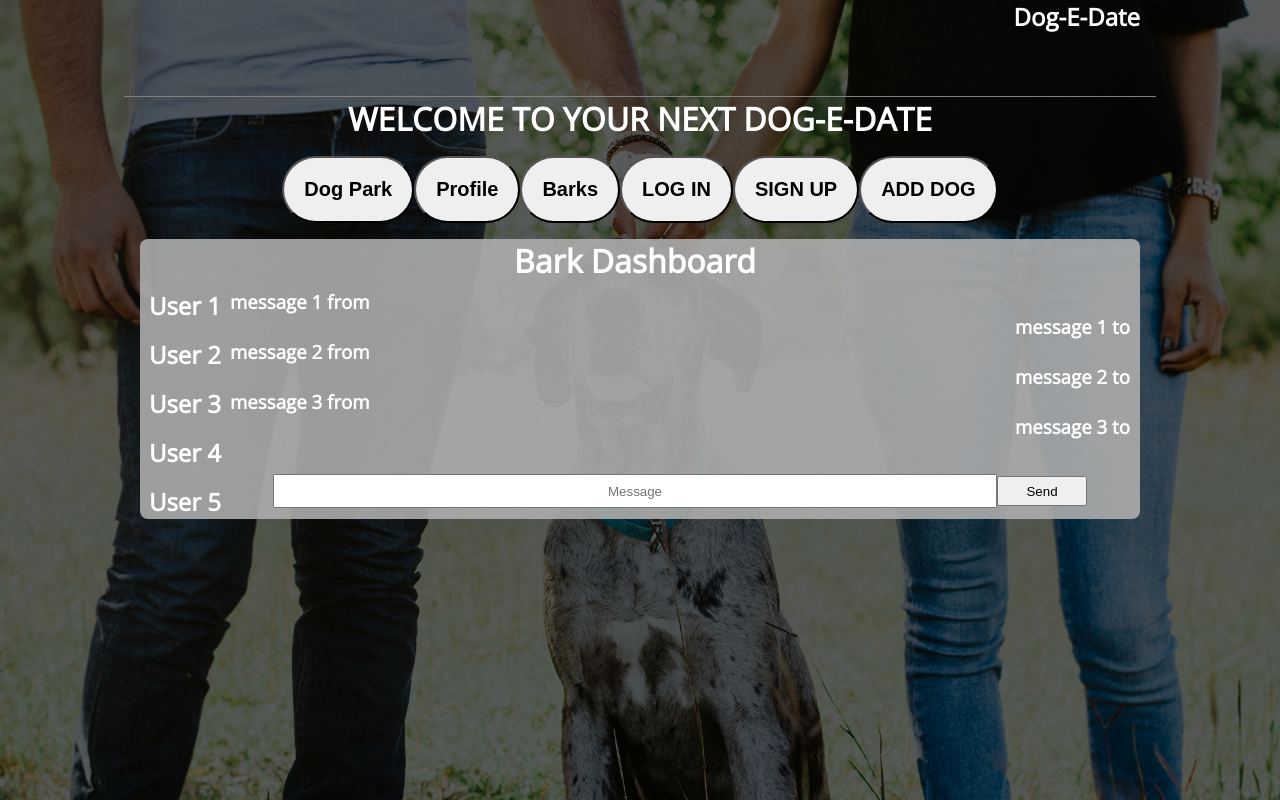
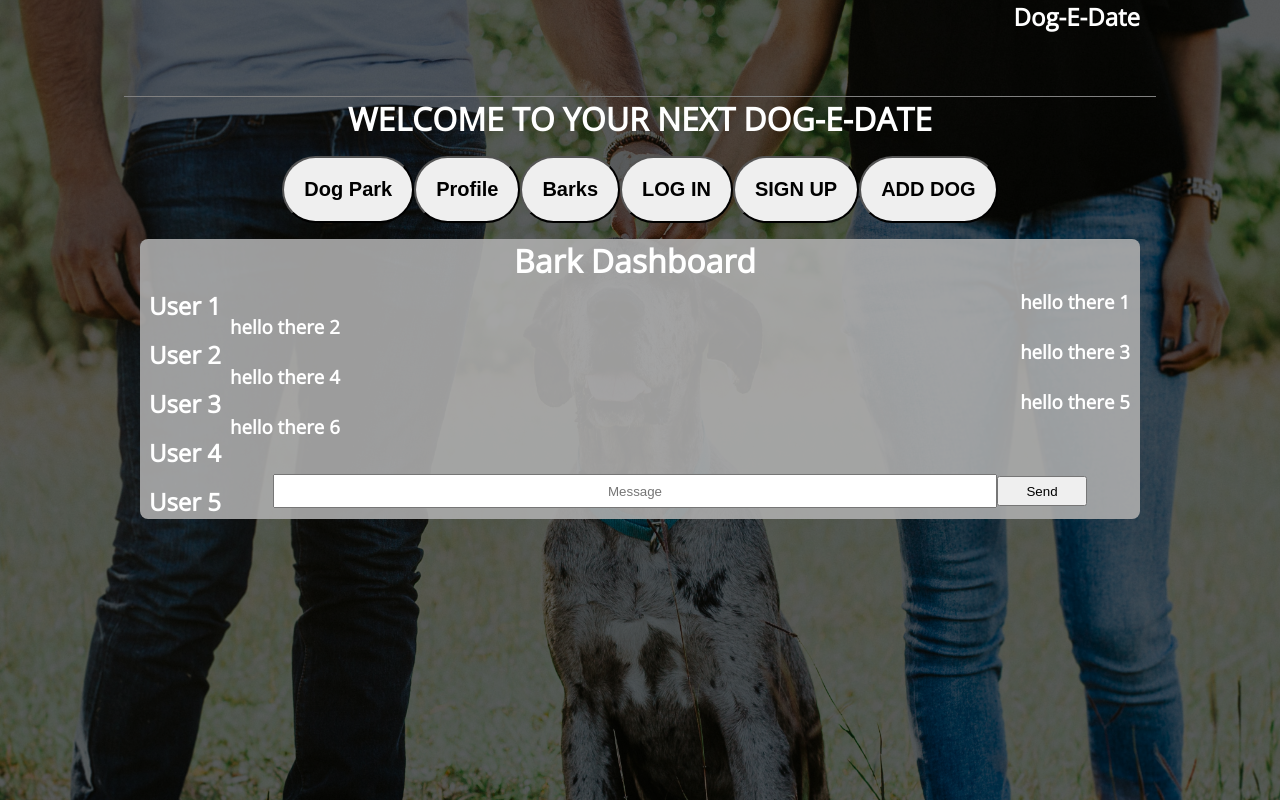
Before and after one commit to secondaryfun/dog-e-date-web, a React (Create React App) app in the folder dog-e-date-app/: page /bark in a window 1280 px wide. Built offline with nearby package versions, Linux system fonts and the light colour scheme; no server answers.

Commit message:
more bark functionality

```diff
--- a/dog-e-date-app/src/components/Barks.js
+++ b/dog-e-date-app/src/components/Barks.js
@@ -1,7 +1,26 @@
 import React, { Component } from 'react';
 import './Barks.css';
 
-
+let yourMessages = [
+    {
+        text: "hello there 1"
+    },
+    {
+        text: "hello there 2"
+    },
+    {
+        text: "hello there 3"
+    },
+    {
+        text: "hello there 4"
+    },
+    {
+        text: "hello there 5"
+    },
+    {
+        text: "hello there 6"
+    }
+]
 
 export default class App extends Component {
 
@@ -12,6 +31,29 @@ export default class App extends Component {
             messages: [],
         }
     };
+
+    displayMessages = () => {
+        let allMessages = []
+        let nameOfClass = ""
+        for (let i = 0; i < yourMessages.length; i++) {
+            if (i % 2 === 0) {
+                nameOfClass = "text to"
+            } else {
+                nameOfClass = "text from"
+            }
+            allMessages.push(<div className={nameOfClass}>
+                <h3>{yourMessages[i].text}</h3>
+                </div>)
+        }
+        return (allMessages)
+    }
+
+    handleSubmit = (e) => {
+        e.preventDefault()
+        let textMessage = e.target.value
+        yourMessages.push({text: textMessage})
+        console.log(textMessage)
+    }
 
     render() {
         return (
@@ -35,27 +77,10 @@ export default class App extends Component {
                    </div>
                </div>
                <div className="messages">
-                   <div className="text from">
-                       <h3>message 1 from</h3>
-                   </div>
-                   <div className="text to">
-                       <h3>message 1 to</h3>
-                   </div>
-                   <div className="text from">
-                       <h3>message 2 from</h3>
-                   </div>
-                   <div className="text to">
-                       <h3>message 2 to</h3>
-                   </div>
-                   <div className="text from">
-                       <h3>message 3 from</h3>
-                   </div>
-                   <div className="text to">
-                       <h3>message 3 to</h3>
-                   </div>
+                   {this.displayMessages()}
                </div>
                <div className="reply">
-                    <form>
+                    <form onSubmit={this.handleSubmit}>
                         <input className="your-text" type="text" placeholder="Message" />
                         <button className="send" type="submit">Send</button>
                      </form>
```
